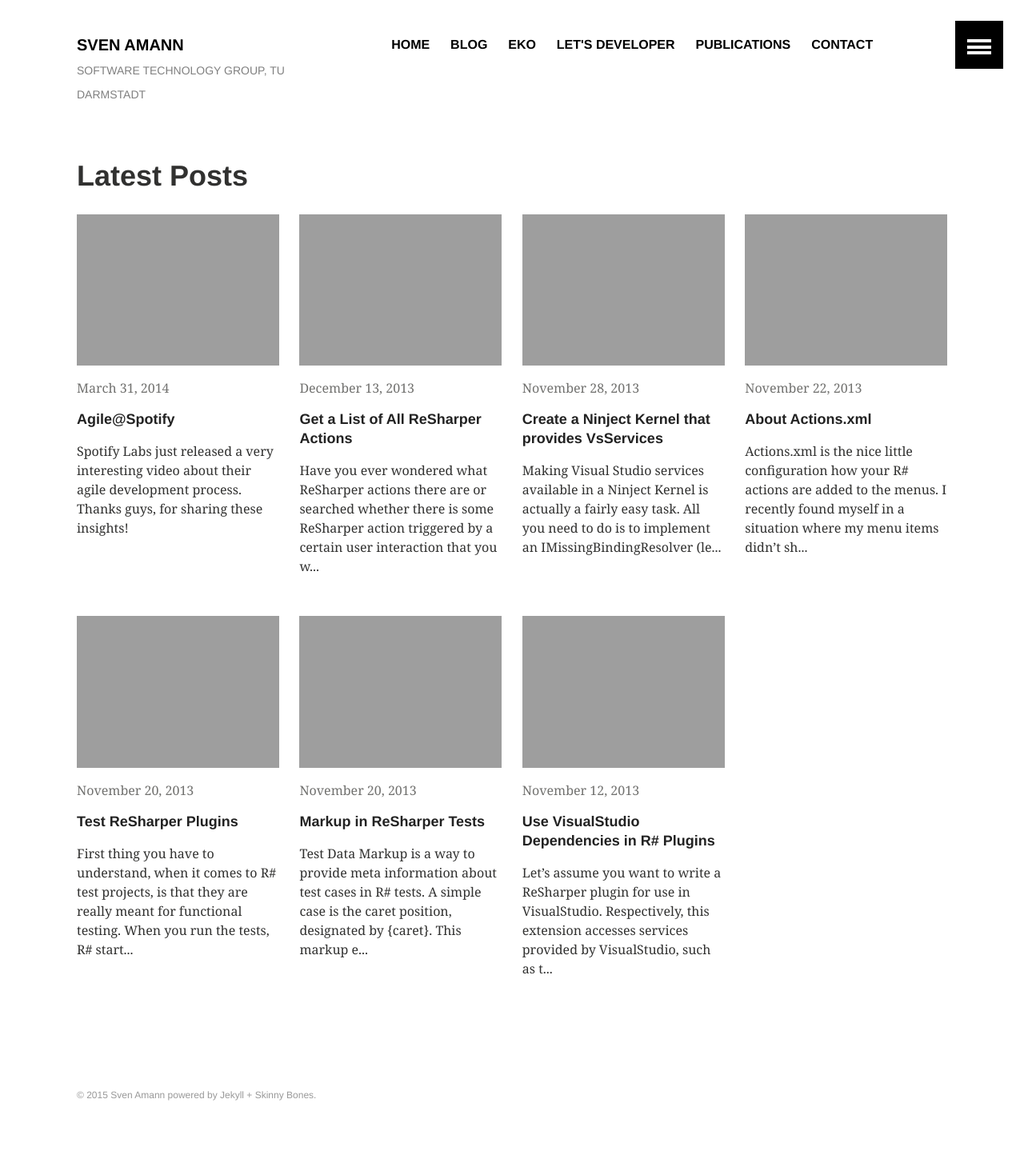
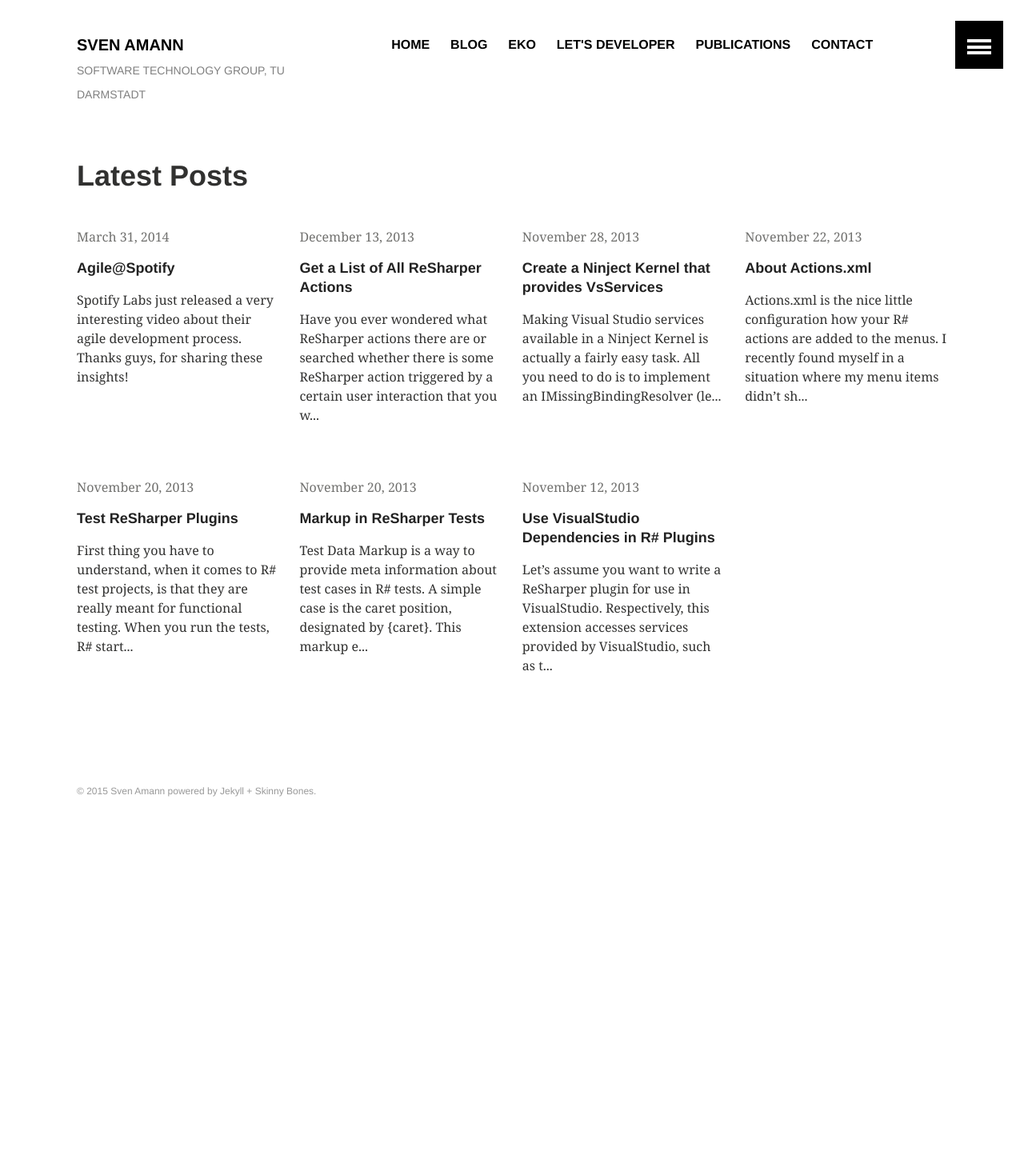
Before and after one commit to salsolatragus/sven-amann.de, a Jekyll site: the page built from blog/index.md, in a window 1280 px wide. Shown: the whole page at 80% size. Built offline with Jekyll 4.4.1, drawn with Linux system fonts in a browser that asks for light colours; after the commit the page ends 1075 px from its top, so only the background shows below that.

Commit message:
Remove fallback post-teaser image.

```diff
--- a/_includes/post-grid.html
+++ b/_includes/post-grid.html
@@ -1,6 +1,6 @@
 <article class="tile" itemscope itemtype="http://schema.org/Article">
   <a href="{{ site.url }}{{ post.url }}" title="{{ post.title }}" class="post-teaser">{% if post.image.teaser %}<img src="{{ site.url }}/images/{{ post.image.teaser }}" alt="teaser" itemprop="image">
-    {% else %}<img src="{{ site.url }}/images/{{ site.teaser }}" alt="teaser" itemprop="image">{% endif %}</a>
+    {% elsif site.teaser %}<img src="{{ site.url }}/images/{{ site.teaser }}" alt="teaser" itemprop="image">{% endif %}</a>
   {% if post.date %}<p class="entry-date date published"><time datetime="{{ post.date | date: "%Y-%m-%d" }}" itemprop="datePublished">{{ post.date | date: "%B %d, %Y" }}</time></p>{% endif %}
   <h2 class="post-title" itemprop="name"><a href="{{ site.url }}{{ post.url }}">{{ post.title }}</a></h2>
   <p class="post-excerpt" itemprop="description">{{ post.excerpt | strip_html | truncate: 160 }}</p>
```
